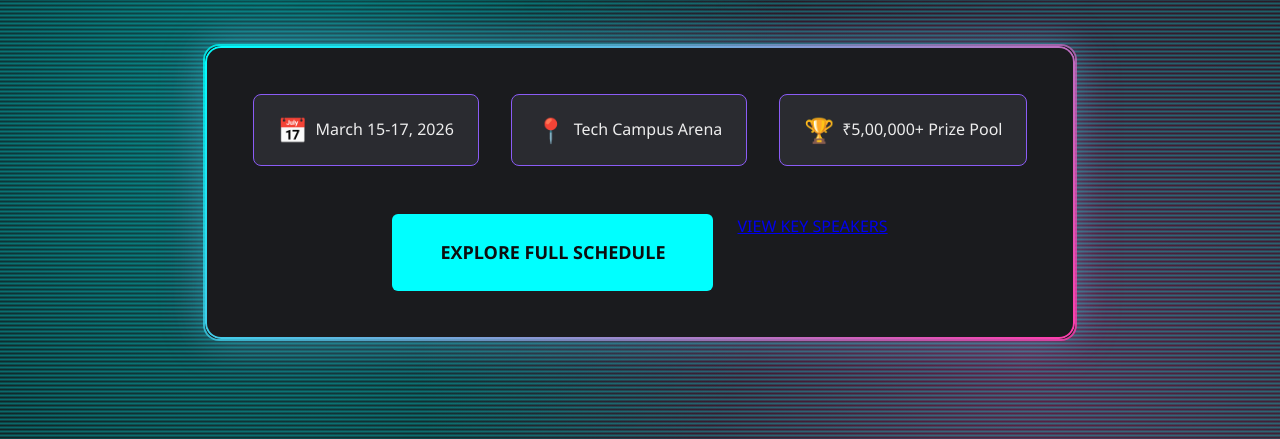
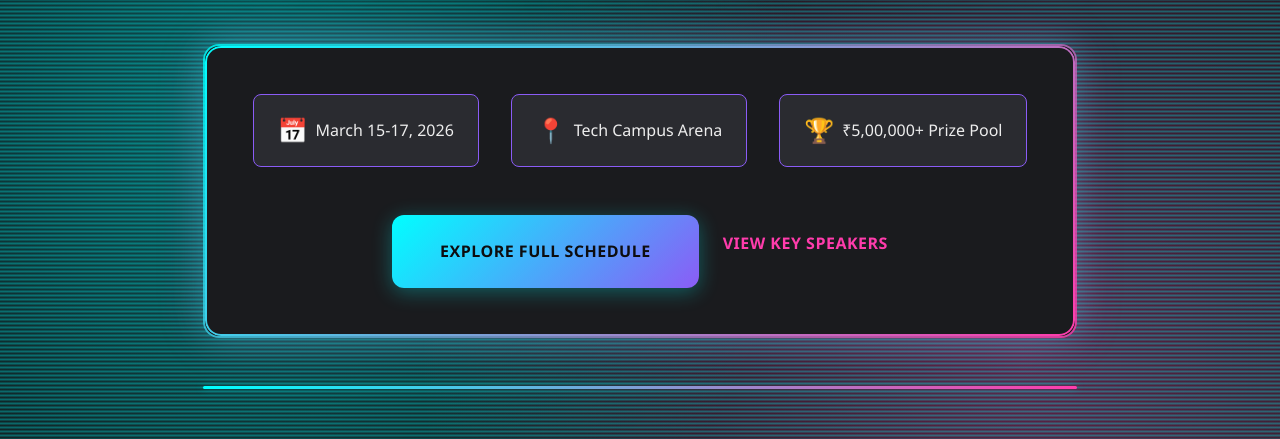
Before and after one commit to code-aniruddha/EventVerse, a plain HTML site: page index.html in a window 1280 px wide. Shown: the part 361-800 px from the top of the page. Drawn offline with Linux system fonts and the light colour scheme.

Commit message:
FirstCommit

```diff
--- a/styles.css
+++ b/styles.css
@@ -450,6 +450,7 @@ textarea:focus {
     background: linear-gradient(135deg, var(--highlight), var(--highlight-secondary));
     -webkit-mask: linear-gradient(#fff 0 0) content-box, linear-gradient(#fff 0 0);
     -webkit-mask-composite: xor;
+    mask: linear-gradient(#fff 0 0) content-box, linear-gradient(#fff 0 0);
     mask-composite: exclude;
     pointer-events: none;
 }
@@ -494,6 +495,74 @@ textarea:focus {
     gap: var(--spacing-md);
     justify-content: center;
     flex-wrap: wrap;
+}
+
+/* Primary CTA - Cyan Gradient Button */
+.hero-primary-cta {
+    background: linear-gradient(135deg, var(--highlight), var(--interactive-glow));
+    color: var(--primary-bg);
+    padding: var(--spacing-md) var(--spacing-xl);
+    border: none;
+    border-radius: 12px;
+    font-size: var(--font-size-md);
+    font-weight: 700;
+    cursor: pointer;
+    transition: all var(--transition-normal);
+    text-decoration: none;
+    display: inline-flex;
+    align-items: center;
+    gap: var(--spacing-xs);
+    box-shadow: 0 4px 20px var(--highlight-glow);
+    letter-spacing: 0.5px;
+}
+
+.hero-primary-cta:hover {
+    transform: translateY(-3px);
+    box-shadow: 0 8px 30px var(--highlight-glow);
+}
+
+.hero-primary-cta:active {
+    transform: translateY(-1px);
+}
+
+/* Secondary CTA - Magenta Text Link */
+.hero-secondary-cta {
+    color: var(--highlight-secondary);
+    font-size: var(--font-size-md);
+    font-weight: 600;
+    text-decoration: none;
+    position: relative;
+    padding: var(--spacing-sm) 0;
+    transition: all var(--transition-normal);
+    letter-spacing: 0.5px;
+}
+
+.hero-secondary-cta::after {
+    content: '';
+    position: absolute;
+    bottom: 0;
+    left: 0;
+    width: 0;
+    height: 2px;
+    background: var(--highlight-secondary);
+    transition: width var(--transition-normal);
+}
+
+.hero-secondary-cta:hover {
+    text-shadow: 0 0 10px var(--highlight-secondary-glow);
+}
+
+.hero-secondary-cta:hover::after {
+    width: 100%;
+}
+
+/* Bottom Border - Cyan to Magenta Gradient */
+.hero-bottom-border {
+    height: 3px;
+    background: linear-gradient(90deg, var(--highlight) 0%, var(--highlight-secondary) 100%);
+    margin-top: var(--spacing-xl);
+    border-radius: 2px;
+    box-shadow: 0 0 10px var(--highlight-glow);
 }
 
 /* ============================================
@@ -1174,8 +1243,8 @@ section {
 .form-group input,
 .form-group select {
     padding: var(--spacing-sm);
-    background: var(--secondary-bg);
-    border: 2px solid var(--secondary-bg);
+    background: var(--tertiary-bg);
+    border: 2px solid var(--tertiary-bg);
     border-radius: 6px;
     color: var(--text-primary);
     font-size: var(--font-size-base);
@@ -1184,8 +1253,8 @@ section {
 
 .form-group input:focus,
 .form-group select:focus {
-    border-color: var(--highlight);
-    box-shadow: 0 0 0 3px var(--highlight-glow);
+    border-color: var(--interactive-glow);
+    box-shadow: 0 0 0 3px var(--interactive-glow-rgba);
 }
 
 .form-group input.error,
```
